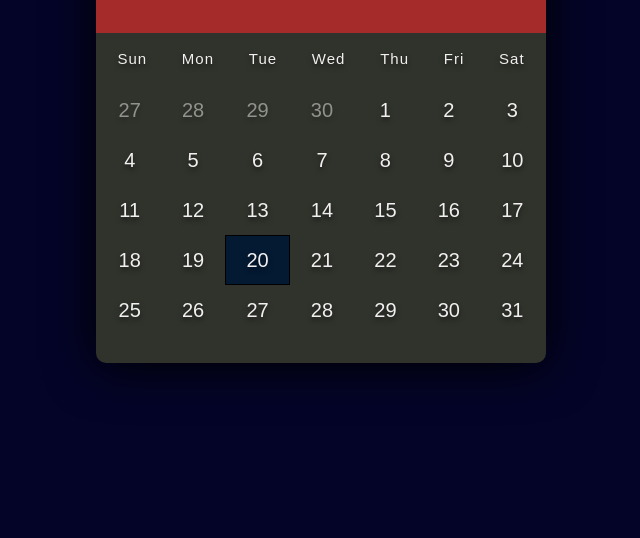
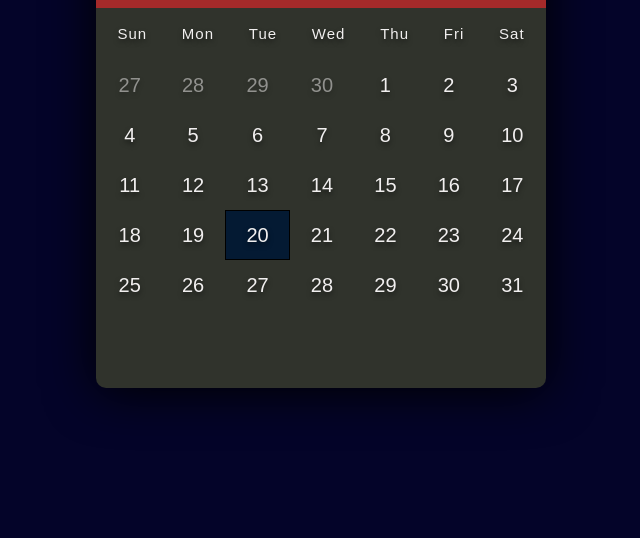
Before and after one commit to sangitasarkar74/js-project-calender, a plain HTML site: page index.html in a window 1280 px wide. Shown: the part 262-800 px from the top of the page, without its empty margins (319-959 px from the left). Drawn offline with Linux system fonts and the light colour scheme.

Commit message:
increased calendar length

```diff
--- a/styles.css
+++ b/styles.css
@@ -22,7 +22,7 @@ html {
 
 .calendar {
     width: 45rem;
-    height: 45rem;
+    height: 50rem;
     background-color: rgb(48, 51, 44);
     box-shadow: 0 0.3rem 5rem black;
     border-radius: 10px;
```
